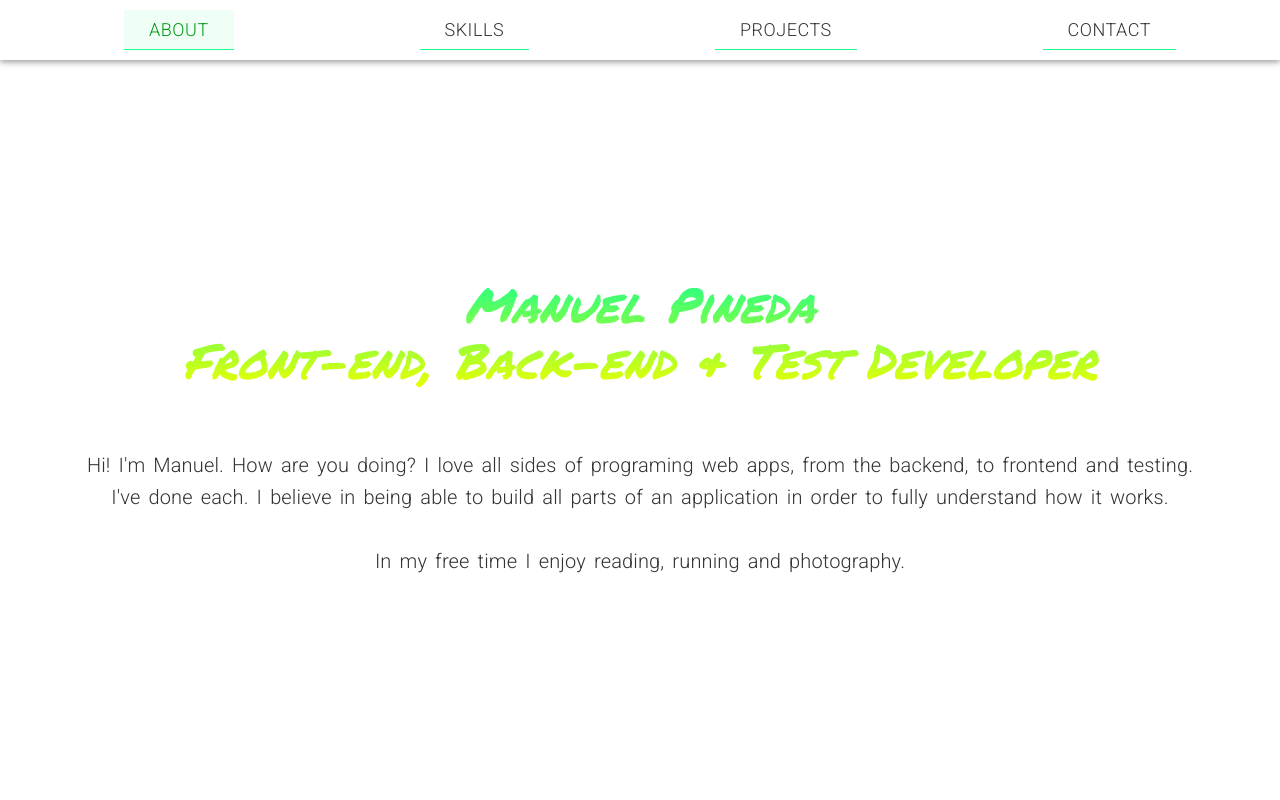
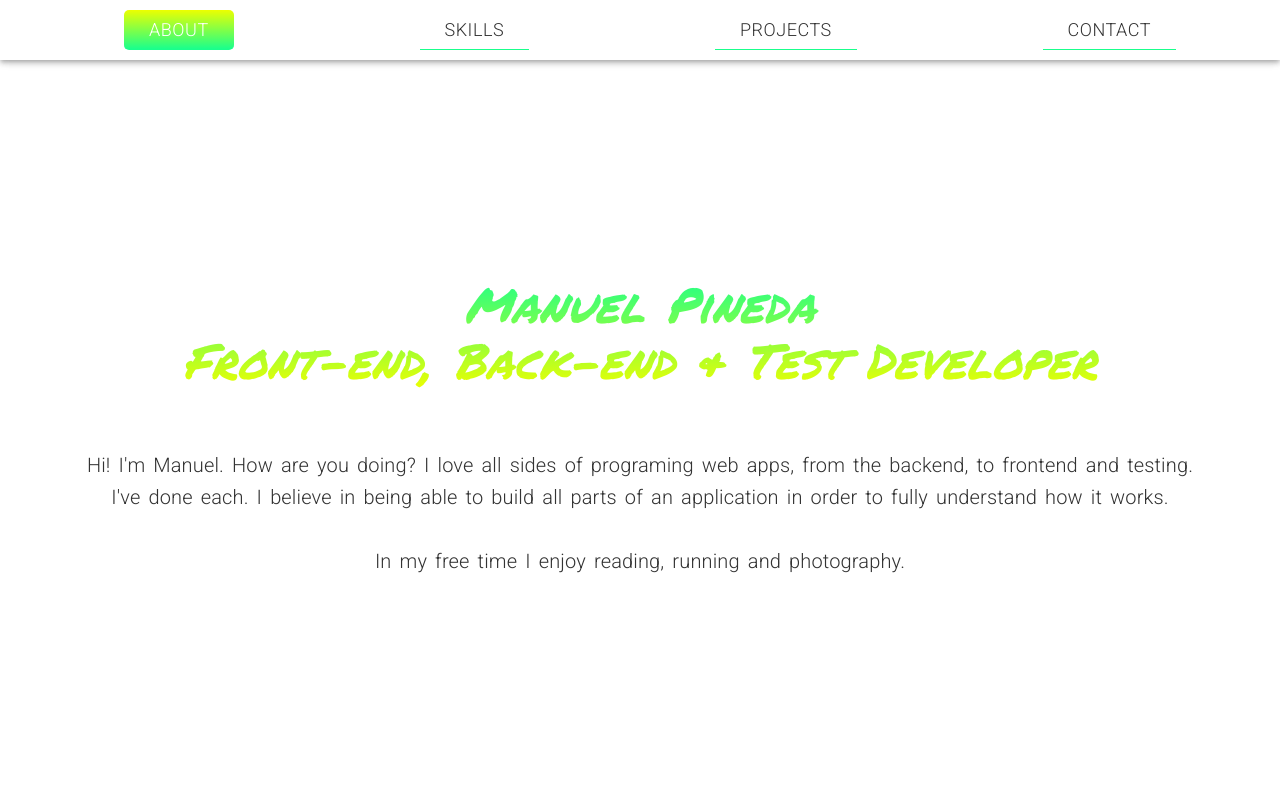
Before and after one commit to manuel12/personal-portfolio-page, a React (Create React App) app in the folder react-portfolio/: page / in a window 1280 px wide. In both pictures the pointer is over the button "ABOUT". Shown: the top 800 px of the page. Built offline with nearby package versions, Linux system fonts and the light colour scheme.

Commit message:
Added gradient background to links

```diff
--- a/react-portfolio/src/components/Navbar/styles.css
+++ b/react-portfolio/src/components/Navbar/styles.css
@@ -46,12 +46,22 @@
   height: 40px;
   font-size: 18px !important;
   color: var(--font-color) !important;
-  transition: all 0.25s ease-in-out !important;
+  transition: all 0.5s ease-in-out !important;
 }
 
 .navbar-button:hover {
-  background-color: #e3ffec86 !important;
-  color: #009916 !important;
+  /* background-color: #e3ffec86 !important;
+  color: #009916 !important; */
+
+  background: rgb(26, 255, 140);
+  background: linear-gradient(
+    360deg,
+    rgba(26, 255, 140, 1) 0%,
+    rgba(236, 255, 0, 1) 100%
+  );
+
+  border-radius: 5px !important;
+  color: white !important;
 }
 
 .navbar-menu-item {
```
